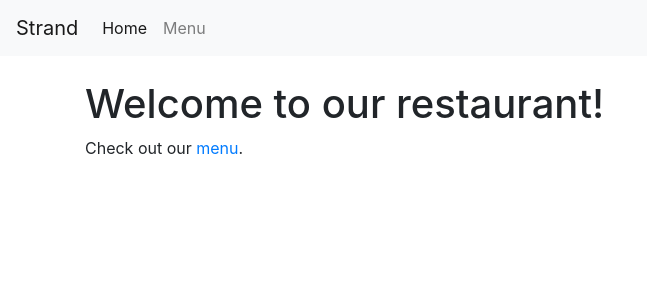
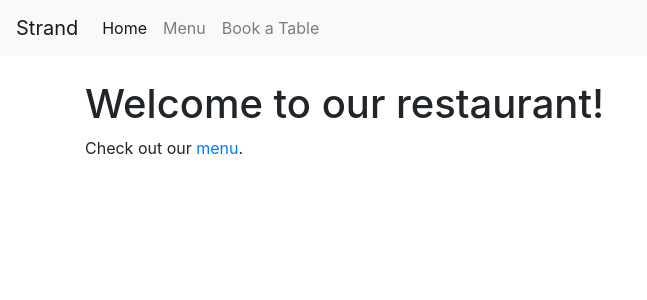
Before and after one commit to anthonyhaj/strand-PP4, a Django app: page /home/ in a window 1280 px wide. Shown: the top 300 px of the page, without its empty margins (0-647 px from the left). Run offline with Django 3.2, Linux system fonts and the light colour scheme; some libraries are stand-ins or nearby versions.

Commit message:
connect bookings page with base.html and corresponding urlpatterns for bookings

```diff
--- /dev/null
+++ b/bookings/templates/bookings.html
@@ -0,0 +1 @@
+{% extends "base.html" %}
--- /dev/null
+++ b/bookings/urls.py
@@ -0,0 +1,6 @@
+from django.urls import path
+from . import views
+
+urlpatterns = [
+    path('book/', views.book, name='bookings'),
+]
--- a/bookings/views.py
+++ b/bookings/views.py
@@ -1,3 +1,4 @@
 from django.shortcuts import render
 
-# Create your views here.
+def book(request):
+    return render(request, 'bookings.html')
--- a/strand/urls.py
+++ b/strand/urls.py
@@ -5,4 +5,5 @@ urlpatterns = [
     path('admin/', admin.site.urls),
     path('menu/', include('menu.urls')),
     path('home/', include('home.urls')),
+    path('bookings/', include('bookings.urls')),
 ]
--- a/templates/base.html
+++ b/templates/base.html
@@ -20,10 +20,13 @@
         <div class="collapse navbar-collapse" id="navbarNav">
             <ul class="navbar-nav">
                 <li class="nav-item active">
-                    <a class="nav-link" href="/home/">Home</a>
+                    <a class="nav-link" href="{% url 'home' %}">Home</a>
                 </li>
                 <li class="nav-item">
-                    <a class="nav-link" href="/menu/">Menu</a>
+                    <a class="nav-link" href="{% url 'menu' %}">Menu</a>
+                </li>
+                <li class="nav-item">
+                    <a class="nav-link" href="{% url 'bookings' %}">Book a Table</a>
                 </li>
             </ul>
         </div>
```
